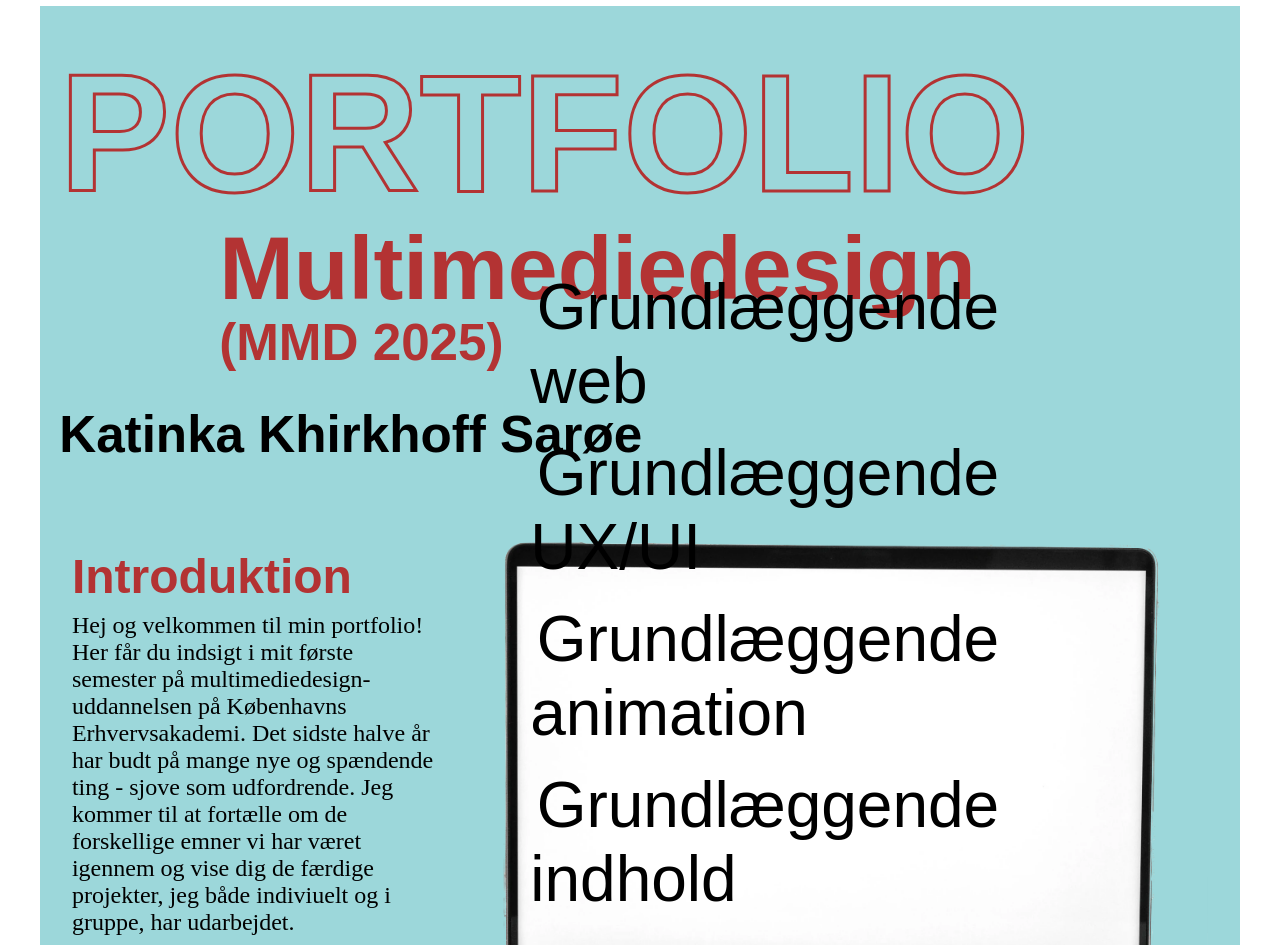
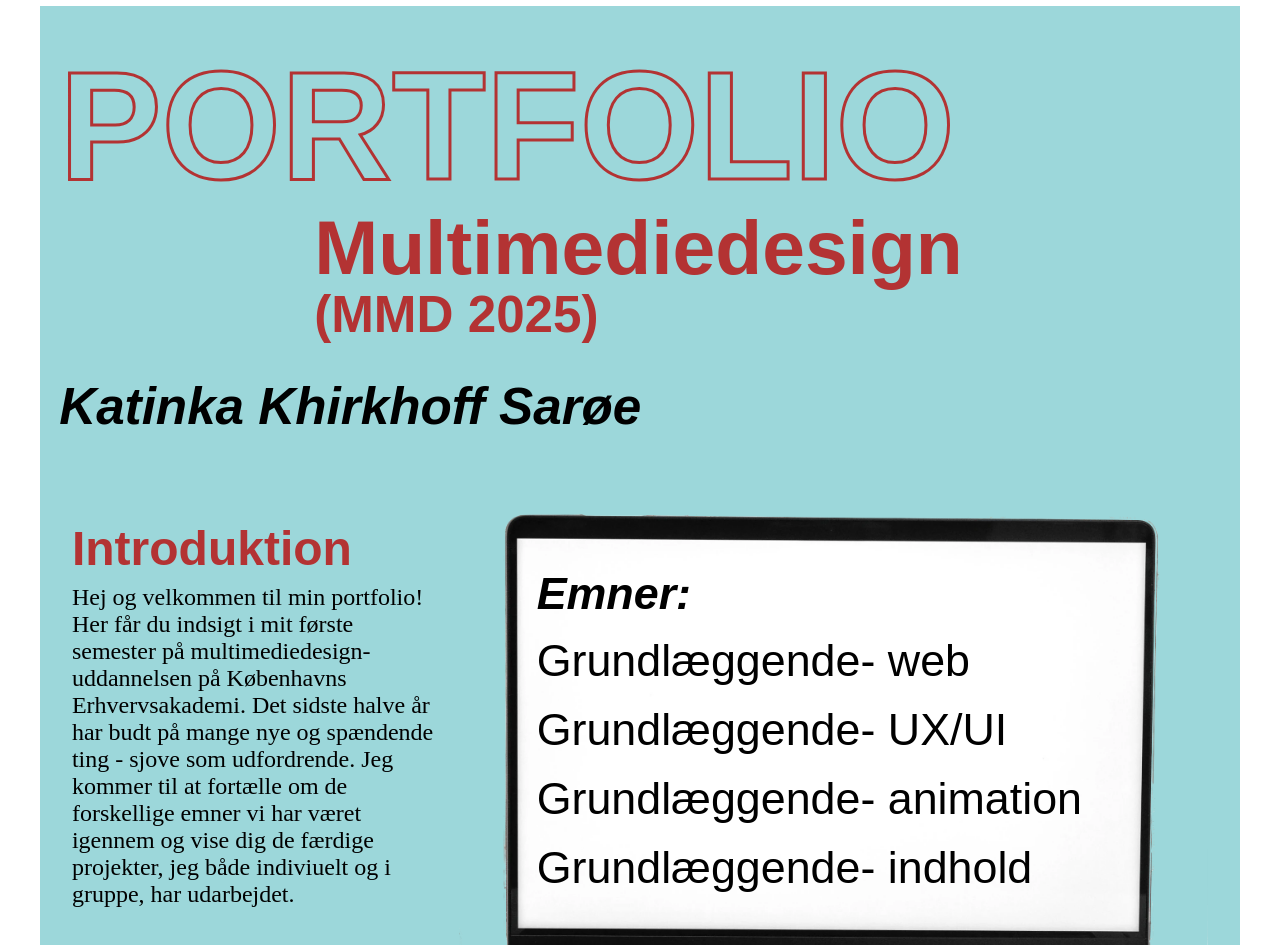
Before and after one commit to KatKhir/portfoliowebsite, a plain HTML site: page index.html in a window 1280 px wide. Shown: the top 945 px of the page. Drawn offline with Linux system fonts and the light colour scheme.

Commit message:
tema 5 ikke færdig

```diff
--- a/index.html
+++ b/index.html
@@ -12,7 +12,7 @@
 <body>
     <header></header>
     <main>
-        <h1 class="outline_h1">PORTFOLIO</h1>
+        <h1 class="outline_h1 h1_portfolio">PORTFOLIO</h1>
         <h2 class="h2_margin_left">Multimediedesign</h2>
         <h2 class="h2_mmd_size h2_margin_left">(MMD 2025)</h2>
         <h3>Katinka Khirkhoff Sarøe</h3>
@@ -33,13 +33,14 @@
             <div class="image-container">
                 <img src="img_forside/computer.webp" alt="computer">
                 <div class="image-link">
-                    <a class="link_style" href="tema2.html">Grundlæggende web</a> <br>
+                    <p class="p_emner">Emner:</p>
+                    <a class="link_style" href="tema2.html">Grundlæggende- web</a> <br>
                     <br>
-                    <a class="link_style" href="tema3.html">Grundlæggende UX/UI</a> <br>
+                    <a class="link_style" href="tema3.html">Grundlæggende- UX/UI</a> <br>
                     <br>
-                    <a class="link_style" href="tema4.html">Grundlæggende animation</a> <br>
+                    <a class="link_style" href="tema4.html">Grundlæggende- animation</a> <br>
                     <br>
-                    <a class="link_style" href="tema5.html">Grundlæggende indhold</a>
+                    <a class="link_style" href="tema5.html">Grundlæggende- indhold</a>
                 </div>
             </div>
         </div>
--- a/layout.css
+++ b/layout.css
@@ -30,9 +30,9 @@ img {
   position: absolute;
   display: block;
   max-width: 700px;
-  bottom: 47%;
-  right: 15%;
-  width: 75%;
+  bottom: 43%;
+  right: 12%;
+  width: 78%;
 }
 
 /****************************************** DESKTOP **************************************************/
@@ -71,4 +71,8 @@ img {
     grid-template-columns: 1fr 1fr 1fr;
     gap: 20px;
   }
+
+  .image-link {
+    margin-bottom: 25px;
+  }
 }
--- a/style.css
+++ b/style.css
@@ -24,11 +24,12 @@ html {
   --font-heading: "Anton", sans-serif;
   --font-body: "Libre Baskerville", serif;
 
-  /* font size - vw bruges til respnsivt design - 1vw svarer til 1% af bredden på din browser/visningsport (skærmen)*/
-  --h1-size: 13vw;
-  --h2-size: 7vw;
+  /* font size */
+  --h1-size: clamp(6rem, 12vw, 12rem);
+  --h1-Portfolio-size: clamp(4.5rem, 12vw, 12rem); /* clamp er en CSS-funktion, der begrænser en værdi mellem en minimum og en maksimum - vw gør at teksten følger med skærmstørrelsen*/
+  --h2-size: clamp(3rem, 6vw, 6rem);
   --h2-mmd-size: 4vw;
-  --h3-size: 4vw;
+  --h3-size: clamp(1.3rem, 4vw, 4rem);
   --h4-size: 4vw;
 }
 
@@ -36,6 +37,12 @@ html {
 h1 {
   font-family: var(--font-heading);
   font-size: var(--h1-size);
+  margin-bottom: -25px;
+}
+
+.h1_portfolio {
+  font-family: var(--font-heading);
+  font-size: var(--h1-Portfolio-size);
   margin-bottom: -25px;
 }
 
@@ -63,6 +70,7 @@ h3 {
   font-family: var(--font-heading);
   font-size: var(--h3-size);
   margin-bottom: 15px;
+  font-style: italic;
 }
 
 /******* H4 ********/
@@ -82,12 +90,24 @@ p {
   font-size: larger;
 }
 
+.p_emner {
+  font-family: var(--font-heading);
+  color: var(--tertiary);
+  font-weight: bold;
+  font-size: clamp(1.1rem, 3.5vw, 2.9rem);
+  font-style: italic;
+}
 /************************************ LINKS ***********************************/
 .link_style {
   text-decoration: none;
   font-family: var(--font-heading);
   color: var(--tertiary);
-  font-size: 5vw;
+  font-size: clamp(1.1rem, 3.5vw, 2.9rem);
+  font-weight: 400;
+}
+
+.link_style:hover {
+  color: var(--secondary);
 }
 
 /***************************************** BAGGRUND ******************************************/
@@ -179,7 +199,7 @@ main {
 
   /* h2 får left margin */
   .h2_margin_left {
-    margin-left: 160px;
+    margin-left: 255px;
   }
 
   /* skubber tekst ned så layoutet bliver diagonalt*/
```
Also changed, not shown: tema3.html (+2 -2 lines), tema4.html (+1 -0 lines), tema5.html (+48 -1 lines), img_3/kamera2.webp (added), img_4/spil_com.webp (added), img_4/spil_start.webp (added), img_5/evaluering.webp (added), img_5/mobil_prototype.webp (added), img_5/styletiles.webp (added), img_5/web_prototype.webp (added).
